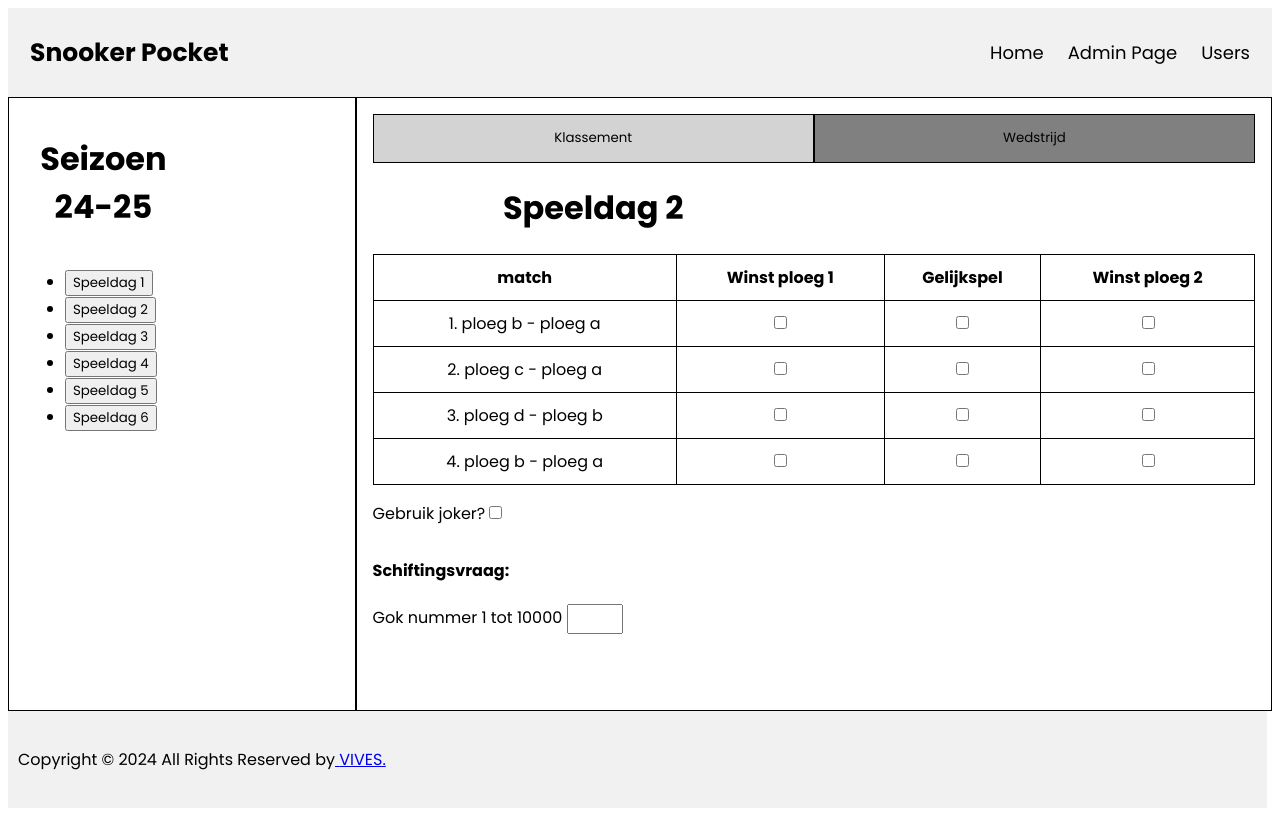
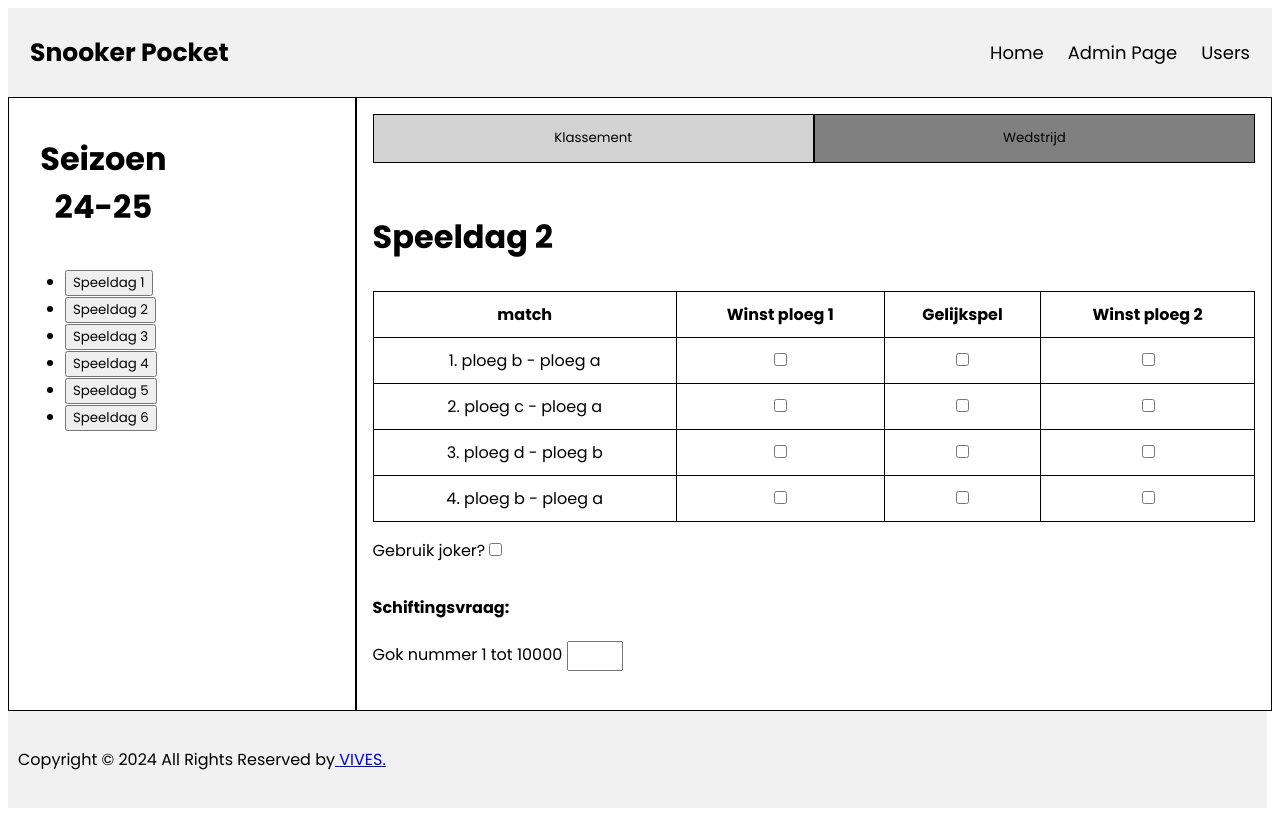
Before and after one commit to JordanMK/snooker, a Next.js app: page / in a window 1280 px wide. Both pictures are taken after a click on the button "Wedstrijd". Built offline with nearby package versions, Linux system fonts and the light colour scheme.

Commit message:
fixed user agent sheet issue

```diff
--- a/src/components/WedstrijdPanel.jsx
+++ b/src/components/WedstrijdPanel.jsx
@@ -3,7 +3,7 @@ import "./components.css";
 export default function WedstrijdPanel ({speeldag}) {
     return (
         <>
-            <h1>Speeldag {speeldag.speeldagNr}</h1>
+            <p className="speeldagTitel">Speeldag {speeldag.speeldagNr}</p>
             <table style={{width: "100%"}}>
                 <tr>
                     <th>match</th>
--- a/src/components/components.css
+++ b/src/components/components.css
@@ -5,6 +5,12 @@ footer{
     color: #000000;
     bottom: 0;
     width: 98%;
+}
+
+.speeldagTitel{
+  margin: 50px 0px 30px 0px;
+  font-size:xx-large;
+  font-weight: 700;
 }
 
 .jokerContainer{
```
